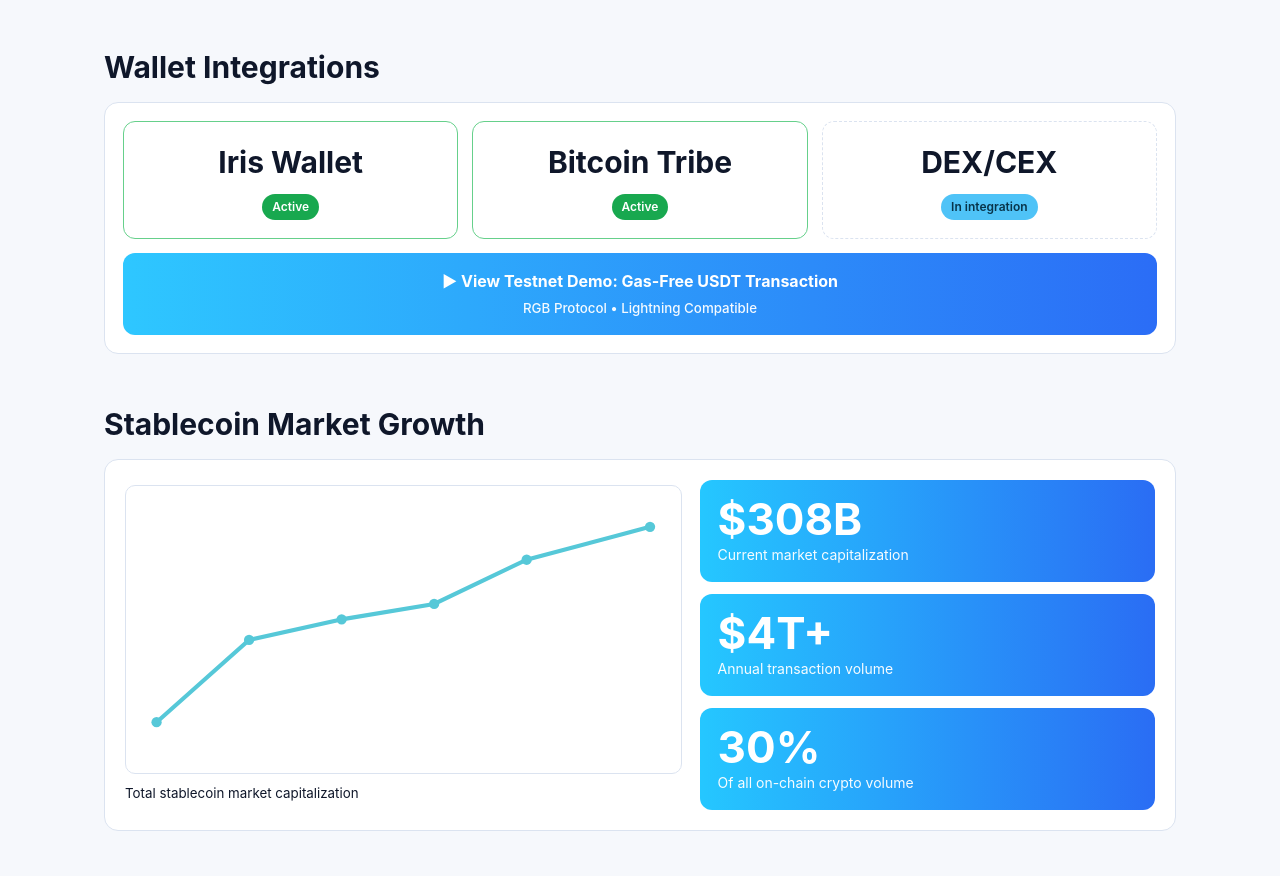
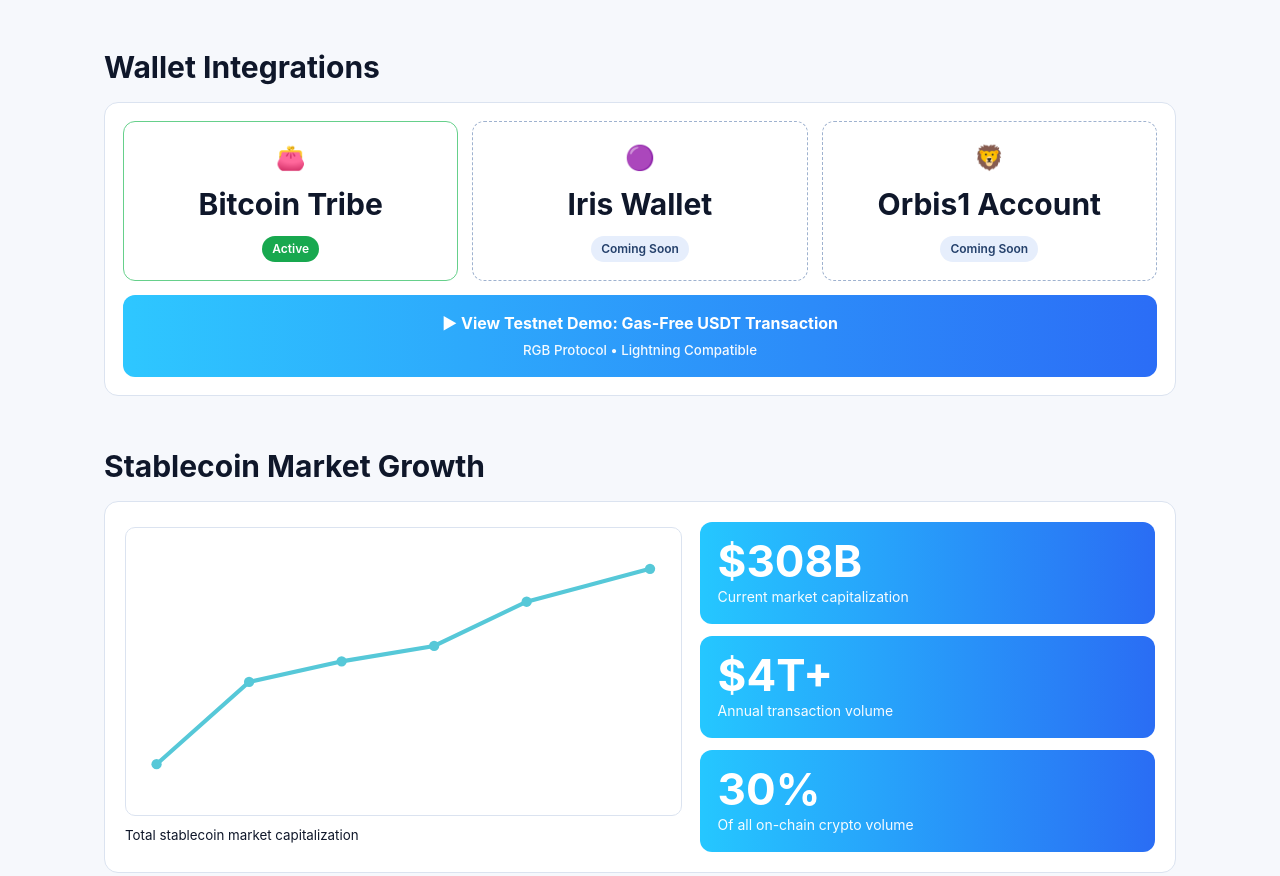
Before and after one commit to redkeep-agents/orbis1-static, a plain HTML site: page index.html in a window 1280 px wide. Shown: the part 872-1748 px from the top of the page. Drawn offline with Linux system fonts and the light colour scheme.

Commit message:
Update wallet cards: Bitcoin Tribe first, Iris + Orbis1 Account coming soon, add wallet icons

```diff
--- a/css/styles.css
+++ b/css/styles.css
@@ -44,8 +44,8 @@
 .walletItem span{display:inline-block;padding:4px 10px;border-radius:999px;font-size:12px;font-weight:600}
 .walletItem.active{border-color:#66d08b}
 .walletItem.active span{background:#18a84f;color:#fff}
-.walletItem.integration{border-style:dashed}
-.walletItem.integration span{background:#4fc3f7;color:#08344a}
+.walletItem.coming{border-style:dashed;border-color:#9fb2cf}
+.walletItem.coming span{background:#e6eefc;color:#24406b}
 .demoBar{display:block;text-decoration:none;background:linear-gradient(90deg,#2ec7ff,#2b6df6);color:#fff!important;border-radius:12px;padding:16px 18px;font-weight:700;text-align:center}
 .demoBar small{display:block;font-weight:500;opacity:.95;margin-top:6px}
 @media (max-width:980px){.walletGrid{grid-template-columns:1fr}}
@@ -65,3 +65,5 @@
 .statPill strong{display:block;font-size:44px;line-height:1.05}
 .statPill span{font-size:14px;opacity:.96}
 @media (max-width:980px){.marketGrowth{grid-template-columns:1fr}.statPill strong{font-size:38px}}
+
+.wicon{font-size:24px;margin-bottom:6px}
--- a/index.html
+++ b/index.html
@@ -58,9 +58,9 @@
       <h2>Wallet Integrations</h2>
       <div class="walletPanel card">
         <div class="walletGrid">
-          <article class="walletItem active"><h3>Iris Wallet</h3><span>Active</span></article>
-          <article class="walletItem active"><h3>Bitcoin Tribe</h3><span>Active</span></article>
-          <article class="walletItem integration"><h3>DEX/CEX</h3><span>In integration</span></article>
+          <article class="walletItem active"><div class="wicon">👛</div><h3>Bitcoin Tribe</h3><span>Active</span></article>
+          <article class="walletItem coming"><div class="wicon">🟣</div><h3>Iris Wallet</h3><span>Coming Soon</span></article>
+          <article class="walletItem coming"><div class="wicon">🦁</div><h3>Orbis1 Account</h3><span>Coming Soon</span></article>
         </div>
         <a class="demoBar" href="#contact">▶ View Testnet Demo: Gas-Free USDT Transaction <small>RGB Protocol • Lightning Compatible</small></a>
       </div>
```
